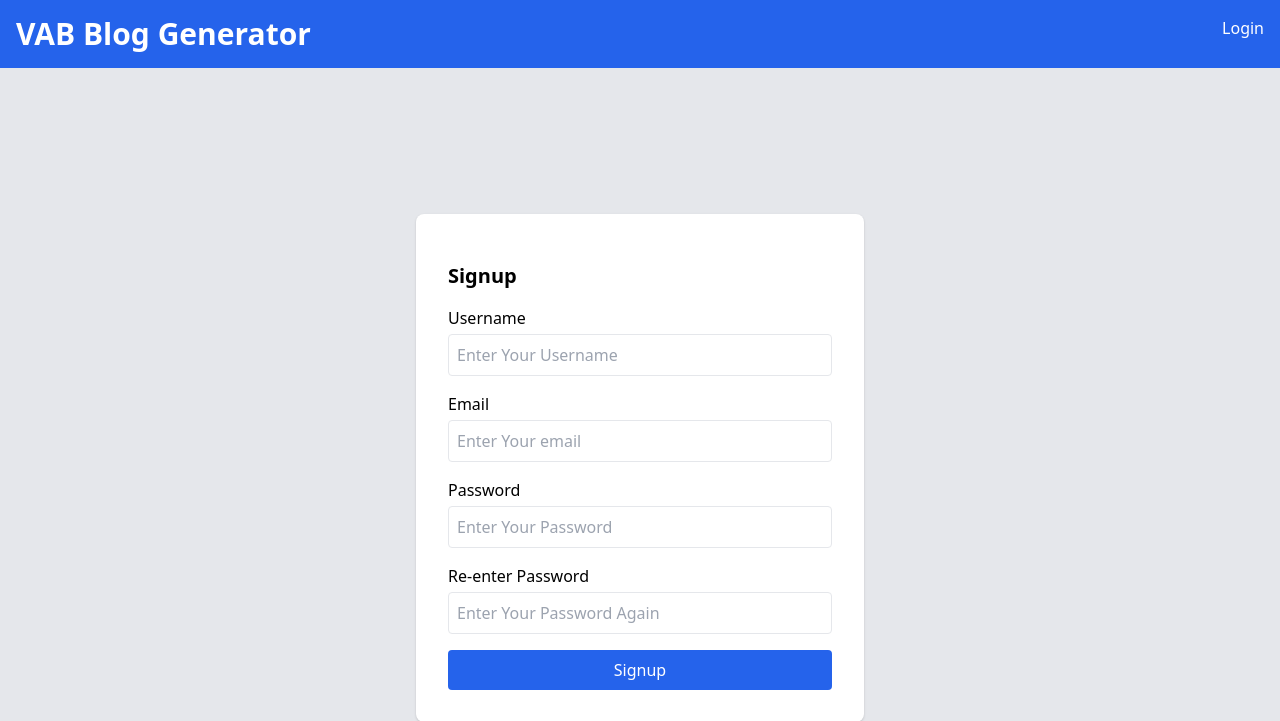
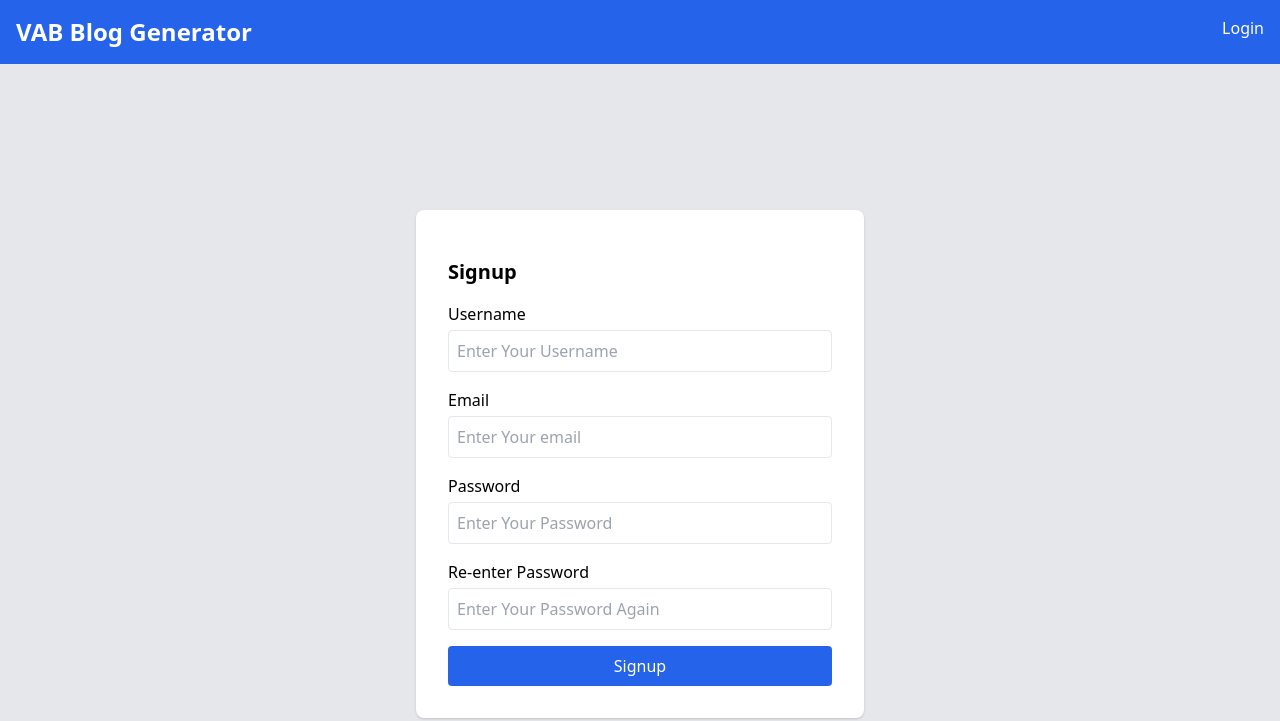
Before and after one commit to YemiReble/vab_ai, a Django app: page /signup/ in a window 1280 px wide. Shown: the top 721 px of the page. Run offline with Django 4.2, Linux system fonts and the light colour scheme.

Commit message:
Few Updates

```diff
--- a/templates/blog_content.html
+++ b/templates/blog_content.html
@@ -11,7 +11,7 @@
     <!-- Navigation Bar area -->
     <nav class="bg-blue-600 p-4 text-white flex justify-between">
         <div>
-            <h1 class="text-3xl font-bold">VAB Blog Generator</h1>
+            <h1 class="text-2xl font-bold">VAB Blog Generator</h1>
         </div>
         <div>
             <a class="text-white hover:underline" href="{% url 'logout' %}">Logout</a>
--- a/templates/index.html
+++ b/templates/index.html
@@ -58,7 +58,7 @@
     <!-- Navigation Bar area -->
     <nav class="bg-blue-600 p-4 text-white flex justify-between">
         <div>
-            <h1 class="text-3xl font-bold">VAB Blog Generator</h1>
+            <h1 class="text-2xl font-bold">VAB Blog Generator</h1>
         </div>
         <div>
             <a class="text-white">Welcome {{user.username}} |</a>
--- a/templates/login.html
+++ b/templates/login.html
@@ -11,7 +11,7 @@
     <!-- Navigation Bar area -->
     <nav class="bg-blue-600 p-4 text-white flex justify-between">
         <div>
-            <h1 class="text-3xl font-bold">VAB Blog Generator</h1>
+            <h1 class="text-2xl font-bold">VAB Blog Generator</h1>
         </div>
         <div>
             <a class="text-white hover:underline" href="{% url 'signup' %}">Signup</a>
--- a/templates/saved_blog.html
+++ b/templates/saved_blog.html
@@ -11,7 +11,7 @@
     <!-- Navigation Bar area -->
     <nav class="bg-blue-600 p-4 text-white flex justify-between">
         <div>
-            <h1 class="text-3xl font-bold">VAB Blog Generator</h1>
+            <h1 class="text-2xl font-bold">VAB Blog Generator</h1>
         </div>
         <div>
             <a class="text-white hover:underline" href="{% url 'logout' %}">Logout</a>
--- a/templates/signup.html
+++ b/templates/signup.html
@@ -11,7 +11,7 @@
     <!-- Navigation Bar area -->
     <nav class="bg-blue-600 p-4 text-white flex justify-between">
         <div>
-            <h1 class="text-3xl font-bold">VAB Blog Generator</h1>
+            <h1 class="text-2xl font-bold">VAB Blog Generator</h1>
         </div>
         <div>
             <a href="{% url 'login' %}" class="text-white hover:underline">Login</a>
```
